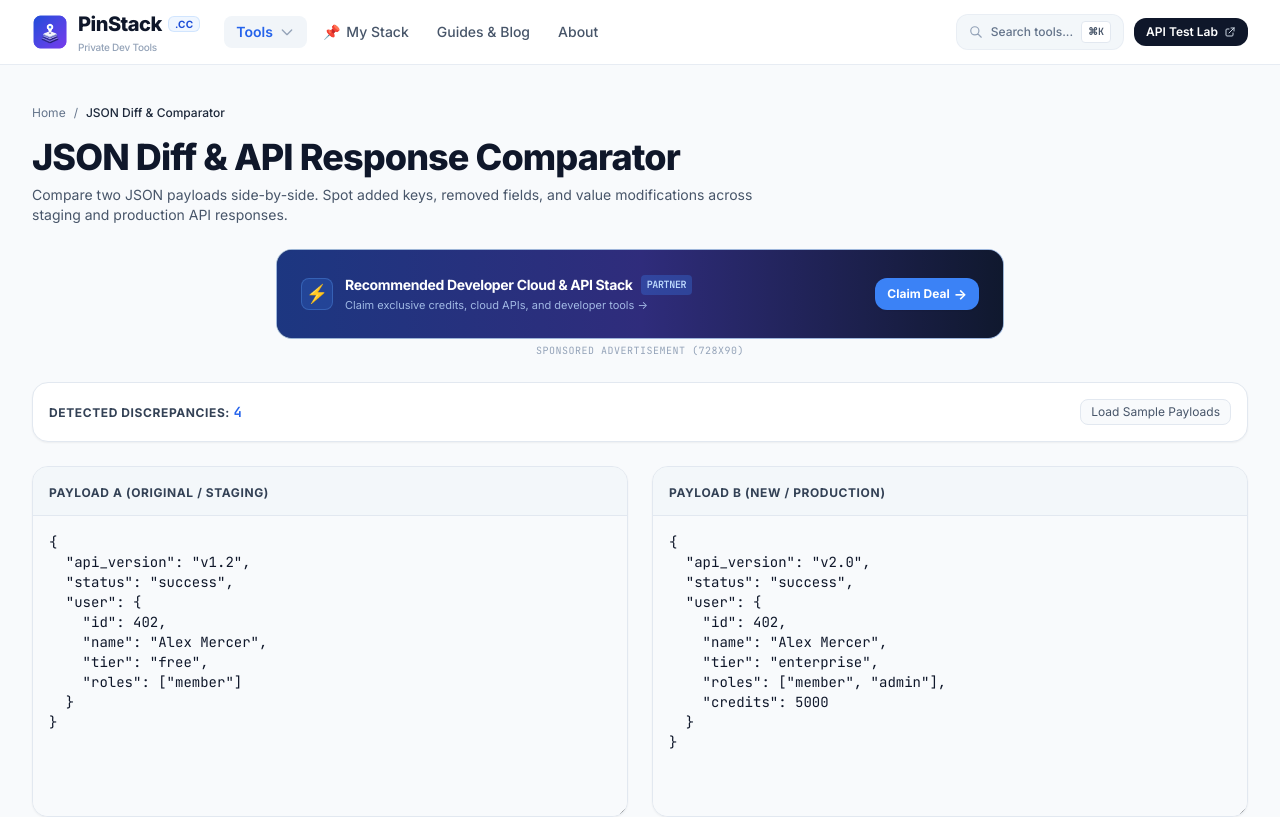
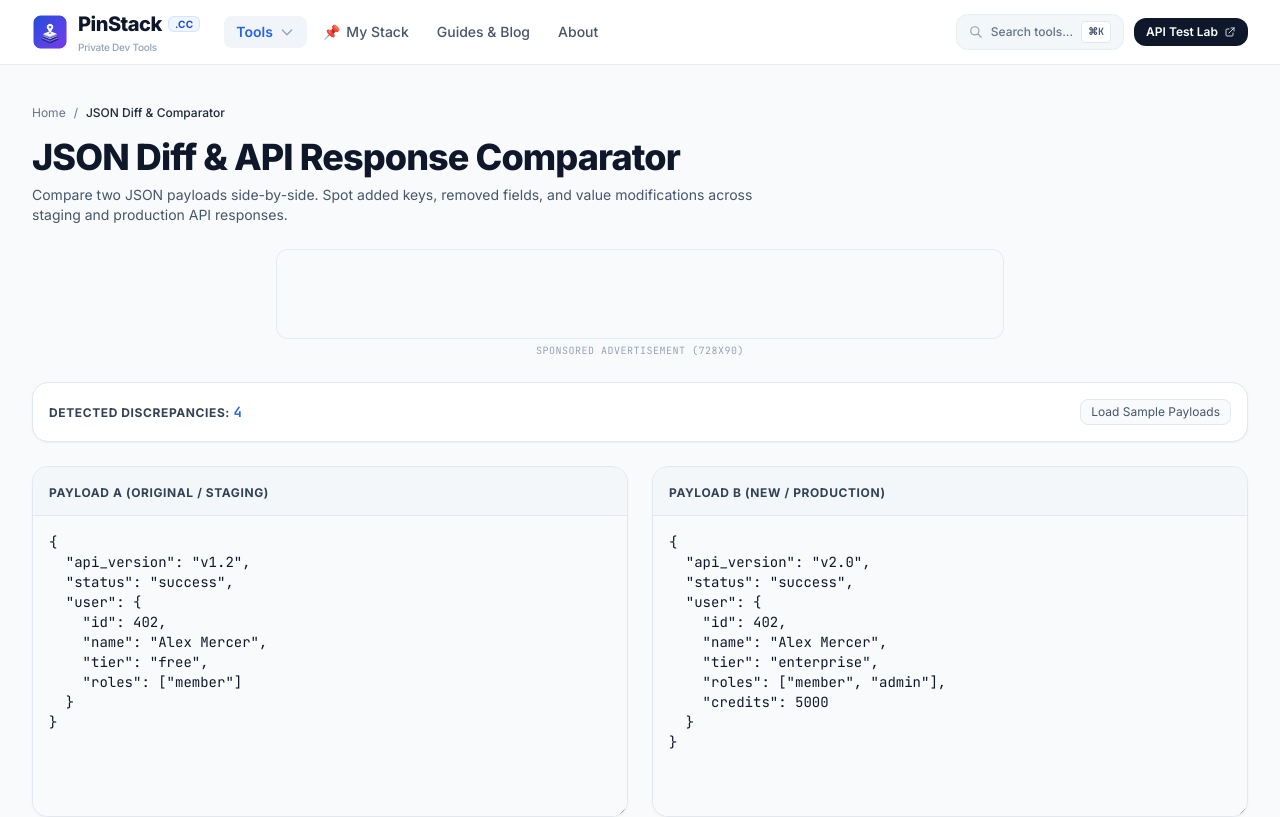
Before and after one commit to Innocent-Developer/pinstack-tool-site, a Next.js app: page /tools/json-diff in a window 1280 px wide. Shown: the top 817 px of the page. Built offline with nearby package versions, Linux system fonts and the light colour scheme.

Commit message:
Configure direct HTML srcDoc iframe loader for Adsterra sync tags

```diff
--- a/src/components/AdPlaceholder.tsx
+++ b/src/components/AdPlaceholder.tsx
@@ -1,6 +1,6 @@
 'use client';
 
-import React, { useEffect, useRef, useState } from 'react';
+import React from 'react';
 import { siteConfig } from '@/lib/siteConfig';
 
 export type AdFormat = 'horizontal' | '728x90' | '300x250' | '320x50' | '160x600' | '160x300' | 'responsive' | 'rectangle' | 'vertical';
@@ -11,36 +11,31 @@ interface AdPlaceholderProps {
   className?: string;
 }
 
-const AD_CONFIGS: Record<string, { key: string; width: number; height: number; title: string }> = {
+const AD_CONFIGS: Record<string, { key: string; width: number; height: number }> = {
   '728x90': {
     key: siteConfig.adsterra.units.leaderboard728x90.key,
     width: siteConfig.adsterra.units.leaderboard728x90.width,
     height: siteConfig.adsterra.units.leaderboard728x90.height,
-    title: 'Recommended Developer Cloud & API Stack',
   },
   '320x50': {
     key: siteConfig.adsterra.units.mobile320x50.key,
     width: siteConfig.adsterra.units.mobile320x50.width,
     height: siteConfig.adsterra.units.mobile320x50.height,
-    title: 'Dev Cloud Deals',
   },
   '300x250': {
     key: siteConfig.adsterra.units.rectangle300x250.key,
     width: siteConfig.adsterra.units.rectangle300x250.width,
     height: siteConfig.adsterra.units.rectangle300x250.height,
-    title: 'Top Backend & Cloud Tools',
   },
   '160x600': {
     key: siteConfig.adsterra.units.skyscraper160x600.key,
     width: siteConfig.adsterra.units.skyscraper160x600.width,
     height: siteConfig.adsterra.units.skyscraper160x600.height,
-    title: 'Special Developer Offers',
   },
   '160x300': {
     key: siteConfig.adsterra.units.vertical160x300.key,
     width: siteConfig.adsterra.units.vertical160x300.width,
     height: siteConfig.adsterra.units.vertical160x300.height,
-    title: 'Cloud Credits',
   },
 };
 
@@ -53,7 +48,7 @@ export const AdPlaceholder: React.FC<AdPlaceholderProps> = ({
       <div className={`my-6 flex flex-col items-center justify-center ${className}`}>
         {/* Desktop / Tablet: 728x90 */}
         <div className="hidden md:flex flex-col items-center">
-          <AdBannerBox config={AD_CONFIGS['728x90']} />
+          <AdFrame keyId={AD_CONFIGS['728x90'].key} width={728} height={90} />
           <span className="text-[10px] uppercase font-mono tracking-wider text-slate-400 mt-1">
             Sponsored Advertisement (728x90)
           </span>
@@ -61,7 +56,7 @@ export const AdPlaceholder: React.FC<AdPlaceholderProps> = ({
 
         {/* Mobile: 320x50 */}
         <div className="flex md:hidden flex-col items-center">
-          <AdBannerBox config={AD_CONFIGS['320x50']} />
+          <AdFrame keyId={AD_CONFIGS['320x50'].key} width={320} height={50} />
           <span className="text-[10px] uppercase font-mono tracking-wider text-slate-400 mt-1">
             Sponsored Advertisement (320x50)
           </span>
@@ -74,7 +69,7 @@ export const AdPlaceholder: React.FC<AdPlaceholderProps> = ({
   if (format === '300x250' || format === 'rectangle') {
     return (
       <div className={`my-6 flex flex-col items-center justify-center ${className}`}>
-        <AdBannerBox config={AD_CONFIGS['300x250']} />
+        <AdFrame keyId={AD_CONFIGS['300x250'].key} width={300} height={250} />
         <span className="text-[10px] uppercase font-mono tracking-wider text-slate-400 mt-1">
           Sponsored Advertisement (300x250)
         </span>
@@ -86,7 +81,7 @@ export const AdPlaceholder: React.FC<AdPlaceholderProps> = ({
   if (format === '160x600' || format === 'vertical') {
     return (
       <div className={`my-6 flex flex-col items-center justify-center ${className}`}>
-        <AdBannerBox config={AD_CONFIGS['160x600']} />
+        <AdFrame keyId={AD_CONFIGS['160x600'].key} width={160} height={600} />
         <span className="text-[10px] uppercase font-mono tracking-wider text-slate-400 mt-1">
           Sponsored Advertisement (160x600)
         </span>
@@ -98,7 +93,7 @@ export const AdPlaceholder: React.FC<AdPlaceholderProps> = ({
   if (format === '160x300') {
     return (
       <div className={`my-6 flex flex-col items-center justify-center ${className}`}>
-        <AdBannerBox config={AD_CONFIGS['160x300']} />
+        <AdFrame keyId={AD_CONFIGS['160x300'].key} width={160} height={300} />
         <span className="text-[10px] uppercase font-mono tracking-wider text-slate-400 mt-1">
           Sponsored Advertisement (160x300)
         </span>
@@ -106,11 +101,11 @@ export const AdPlaceholder: React.FC<AdPlaceholderProps> = ({
     );
   }
 
-  const selectedConfig = AD_CONFIGS[format] || AD_CONFIGS['728x90'];
+  const selected = AD_CONFIGS[format] || AD_CONFIGS['728x90'];
 
   return (
     <div className={`my-6 flex flex-col items-center justify-center ${className}`}>
-      <AdBannerBox config={selectedConfig} />
+      <AdFrame keyId={selected.key} width={selected.width} height={selected.height} />
       <span className="text-[10px] uppercase font-mono tracking-wider text-slate-400 mt-1">
         Sponsored Advertisement
       </span>
@@ -118,93 +113,68 @@ export const AdPlaceholder: React.FC<AdPlaceholderProps> = ({
   );
 };
 
-// High-Converting Interactive Banner with Fallback & Adsterra Execution
-const AdBannerBox: React.FC<{ config: { key: string; width: number; height: number; title: string } }> = ({ config }) => {
-  const containerRef = useRef<HTMLDivElement>(null);
-  const [adLoaded, setAdLoaded] = useState(false);
-
-  useEffect(() => {
-    const container = containerRef.current;
-    if (!container) return;
-
-    try {
-      // Set global atOptions explicitly on window object
-      (window as any).atOptions = {
-        key: config.key,
-        format: 'iframe',
-        height: config.height,
-        width: config.width,
-        params: {},
+// Pure HTML srcdoc Ad Frame ensuring document.write executes properly and renders images
+const AdFrame: React.FC<{ keyId: string; width: number; height: number }> = ({
+  keyId,
+  width,
+  height,
+}) => {
+  const adHtml = `<!DOCTYPE html>
+<html>
+  <head>
+    <meta charset="utf-8" />
+    <meta name="viewport" content="width=device-width, initial-scale=1.0" />
+    <style>
+      * { box-sizing: border-box; }
+      html, body {
+        margin: 0;
+        padding: 0;
+        width: 100%;
+        height: 100%;
+        overflow: hidden;
+        background: transparent;
+        display: flex;
+        align-items: center;
+        justify-content: center;
+      }
+    </style>
+  </head>
+  <body>
+    <script type="text/javascript">
+      atOptions = {
+        'key' : '${keyId}',
+        'format' : 'iframe',
+        'height' : ${height},
+        'width' : ${width},
+        'params' : {}
       };
-
-      const script = document.createElement('script');
-      script.type = 'text/javascript';
-      script.src = `//www.highrevenueformat.com/${config.key}/invoke.js`;
-      script.async = true;
-
-      script.onload = () => {
-        setAdLoaded(true);
-      };
-
-      container.innerHTML = '';
-      container.appendChild(script);
-    } catch (e) {
-      console.error('Ad load error', e);
-    }
-  }, [config.key, config.width, config.height]);
-
-  const handleBannerClick = () => {
-    window.open(siteConfig.adsterra.smartlink, '_blank', 'noopener,noreferrer');
-  };
+    </script>
+    <script type="text/javascript" src="https://www.highrevenueformat.com/${keyId}/invoke.js"></script>
+  </body>
+</html>`;
 
   return (
     <div
-      onClick={handleBannerClick}
-      className="relative group cursor-pointer overflow-hidden rounded-2xl border border-blue-200/80 hover:border-blue-400 shadow-xs hover:shadow-md transition-all duration-200 bg-gradient-to-r from-slate-900 via-indigo-950 to-blue-950 text-white flex items-center justify-center"
       style={{
-        width: `${config.width}px`,
-        height: `${config.height}px`,
+        width: `${width}px`,
+        height: `${height}px`,
         maxWidth: '100%',
       }}
-      title="Click to explore sponsored developer partner offers"
+      className="flex items-center justify-center overflow-hidden rounded-xl border border-slate-200/80 shadow-2xs bg-slate-50"
     >
-      {/* Visual Rich Fallback / Sponsor Banner Layer (Always visible, guaranteed never blank) */}
-      <div className="absolute inset-0 flex items-center justify-between px-4 sm:px-6 bg-gradient-to-r from-blue-900/90 via-indigo-900/90 to-slate-900/90 hover:from-blue-800 hover:to-indigo-900 transition-colors z-0">
-        <div className="flex items-center gap-3 min-w-0">
-          <span className="w-8 h-8 rounded-lg bg-blue-500/20 border border-blue-400/30 flex items-center justify-center text-lg shrink-0">
-            ⚡
-          </span>
-          <div className="truncate text-left">
-            <div className="text-xs sm:text-sm font-bold text-white tracking-tight flex items-center gap-2 truncate">
-              <span>{config.title}</span>
-              <span className="text-[10px] px-1.5 py-0.2 rounded bg-blue-500/30 text-blue-200 font-mono font-semibold uppercase">
-                Partner
-              </span>
-            </div>
-            <p className="text-[11px] text-blue-200/80 truncate mt-0.5">
-              Claim exclusive credits, cloud APIs, and developer tools &rarr;
-            </p>
-          </div>
-        </div>
-
-        <button
-          type="button"
-          className="shrink-0 ml-3 px-3 py-1.5 rounded-xl bg-blue-500 hover:bg-blue-400 text-white text-xs font-bold shadow-sm transition-all group-hover:scale-105 flex items-center gap-1"
-        >
-          <span>Claim Deal</span>
-          <span className="text-sm">&rarr;</span>
-        </button>
-      </div>
-
-      {/* Adsterra Dynamic Script Container (Overlays on top when ad creative is available) */}
-      <div
-        ref={containerRef}
-        className="absolute inset-0 z-10 flex items-center justify-center pointer-events-auto"
+      <iframe
+        srcDoc={adHtml}
+        width={width}
+        height={height}
+        title={`Adsterra ${width}x${height}`}
         style={{
-          width: `${config.width}px`,
-          height: `${config.height}px`,
+          border: 'none',
+          overflow: 'hidden',
+          width: `${width}px`,
+          height: `${height}px`,
           maxWidth: '100%',
         }}
+        scrolling="no"
       />
     </div>
   );
```
